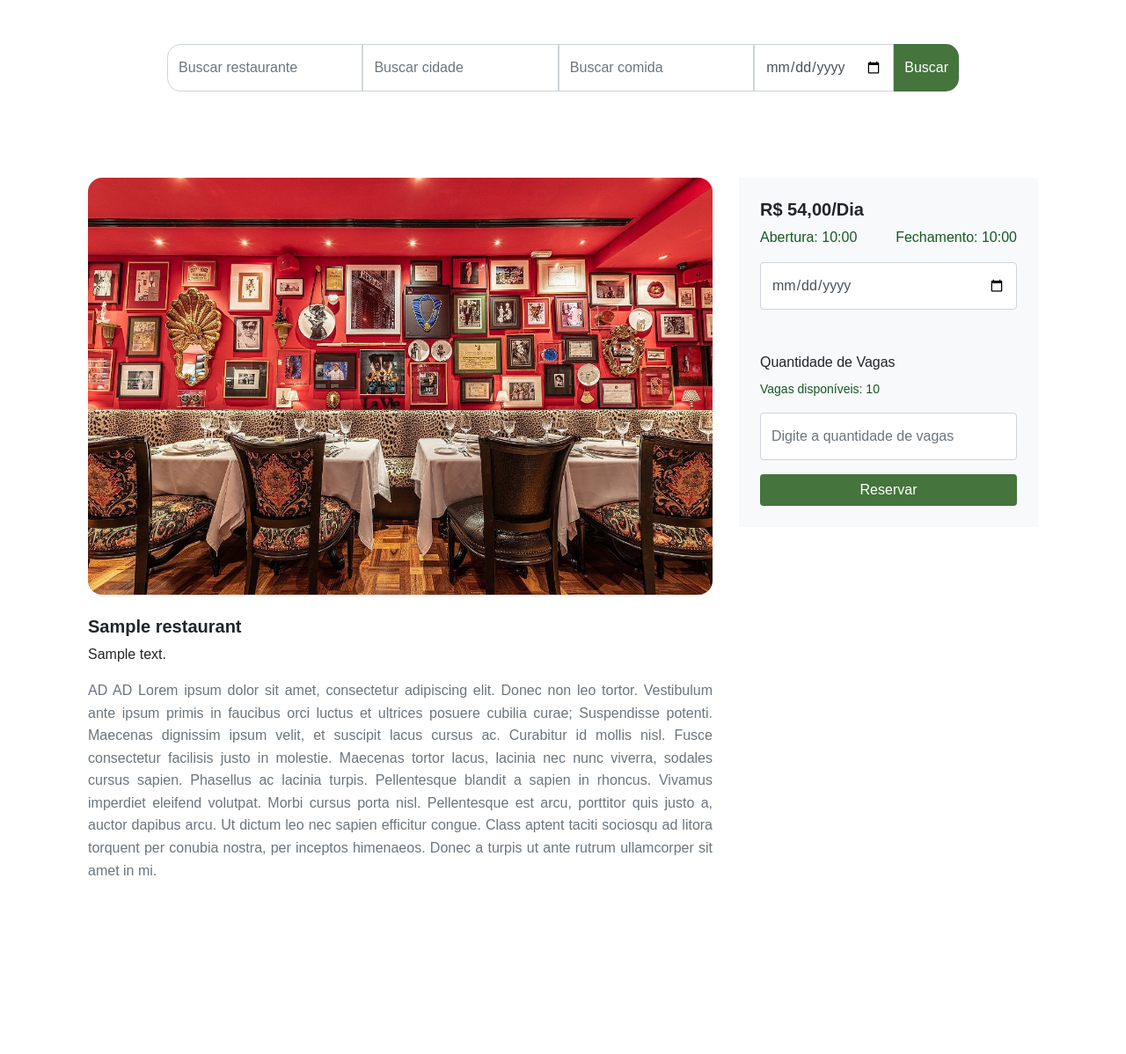
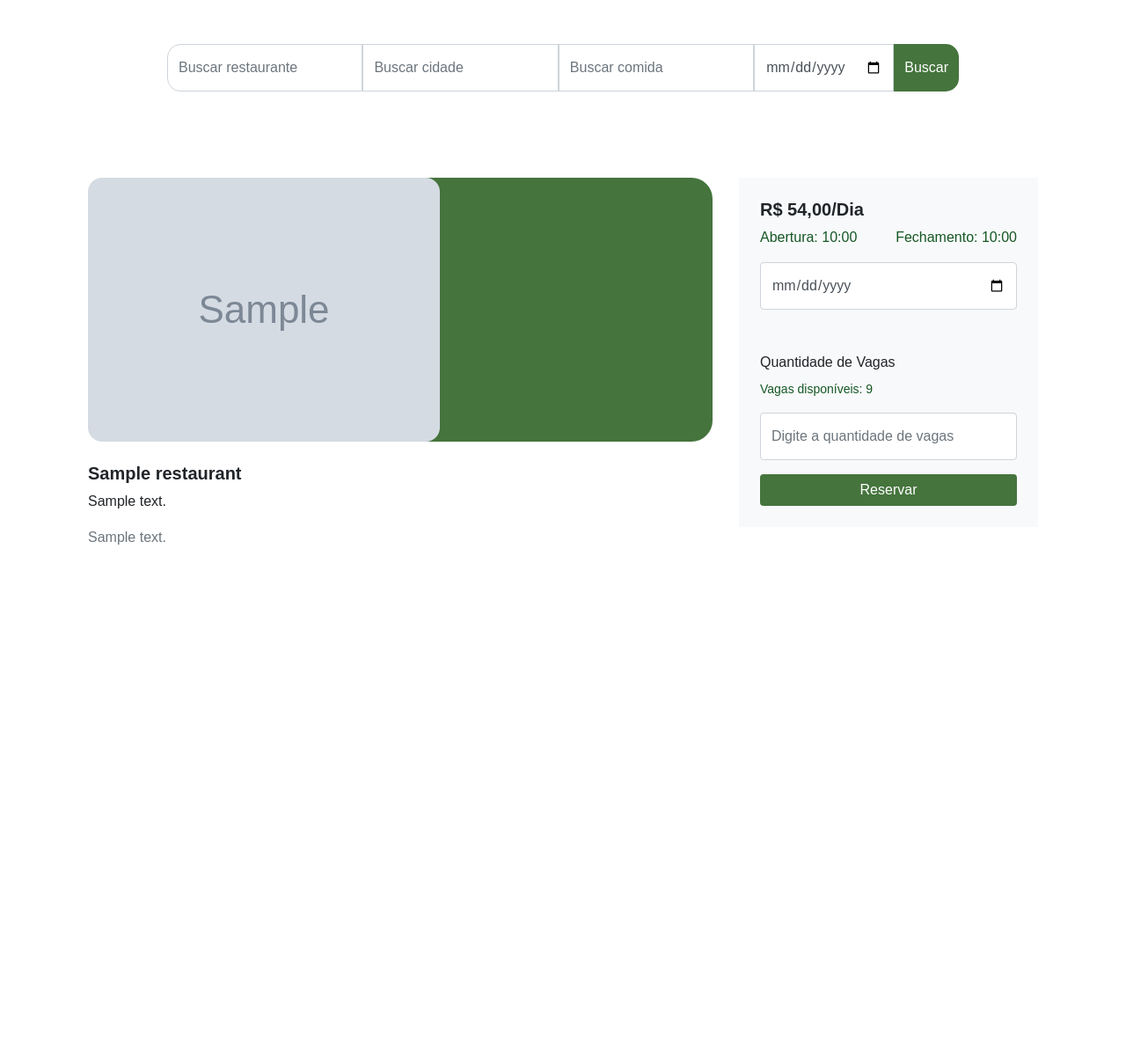
Before and after one commit to Thiago1803/EventosRestaurantesDjango, a Django app: page /vagas/ver_vagas/1/ in a window 1280 px wide. Shown: the whole page at 88% size. After the commit the page ends 619 px from the top, so only its background shows below. Run offline with Django 5.2, Linux system fonts and the light colour scheme; tables that the repository leaves empty hold one stand-in row (values such as "Sample post"); grey boxes marked "Sample" are stand-in pictures; parts of the project's set-up code (start-up, migrations or seed data) failed here and were passed over; some libraries are stand-ins or nearby versions.

Commit message:
commit11 - inserindo campo description, arrumando exibicao de valores da reserva e consertando tratamento para buscar sem nada de parametro

```diff
--- a/reservations/views.py
+++ b/reservations/views.py
@@ -1,4 +1,4 @@
-from django.shortcuts import render
+from django.shortcuts import render, redirect
 from django.http import HttpResponse
 from restaurants.models import Restaurants
 from reservations.models import Reservations
@@ -47,7 +47,6 @@ def reservar_vaga(request, restaurante_id):
 
     # ve se o usuário nao está logado
     if not request.user.is_authenticated:
-        messages.error(request, "Você precisa estar logado para fazer uma reserva.")
         return render(request, 'login.html')  # Redireciona para a página de login
 
 
@@ -74,8 +73,9 @@ def reservar_vaga(request, restaurante_id):
         number_reservations=number_reservations,
         date_reservation=date_reservation
     )
-    messages.success(request, "Reserva feita com sucesso!")
-    return render(request, 'index.html')
+
+    #redirect retorna para uma rota, enquanto render apenas renderiza o html
+    return redirect('/')
 
 
 
--- a/restaurants/admin.py
+++ b/restaurants/admin.py
@@ -4,7 +4,7 @@ from .models import Restaurants, Food, Category
 
 @admin.register(Restaurants) # aqui faz aparecer o menuzinho de restaurantes la no ambiete admin
 class RestaurantAdmin(admin.ModelAdmin):
-    list_display = ('image', 'name', 'address', 'city', 'phone', 'display_foods', 'display_categories')
+    list_display = ('name', 'address', 'city', 'phone', 'display_foods', 'display_categories', 'image',)
     list_display_links = ('name',)
     search_fields = ('name', 'city',)
     filter_horizontal = ('menu', 'category', )
--- a/restaurants/models.py
+++ b/restaurants/models.py
@@ -50,6 +50,7 @@ class Restaurants(models.Model):
     phone = models.CharField(max_length=15, null=True, blank=True, verbose_name="Telefone")
     email = models.CharField(max_length=100, null=True, blank=True, verbose_name="Email")
     city = models.CharField(max_length=150, null=False, blank=False, verbose_name="Cidade", default="null")
+    description = models.TextField(null=True, blank=True, verbose_name="Descrição")
 
     menu = models.ManyToManyField(Food, related_name='restaurants', verbose_name="Comida")
     category = models.ManyToManyField(Category, related_name='restaurants', verbose_name="Categoria")
--- a/templates/components/vacancy_details.html
+++ b/templates/components/vacancy_details.html
@@ -6,8 +6,11 @@
         <div class="col-md-8">
             <div class="vacancy_details_img position-relative mb-4">
                 <!-- Imagem Principal -->
-                <img src="{% static 'img/restaurante_example.png' %}" alt="Imagem do card" class="img-fluid"
-                    style="height: auto;" />
+                {% if restaurante.image %}
+                    <img src="{{ restaurante.image.url }}" alt="{{ restaurante.name }}" class="img-fluid" style="height: auto;">
+                {% else %}
+                    <img src="{% static 'img/restaurante_example.png' %}" alt="Imagem do card" class="img-fluid" style="height: auto;">
+                {% endif %}
             </div>
 
             <div class="content">
@@ -17,15 +20,11 @@
 
                 <!-- Descrição -->
                 <p class="vacancy_details_description card-text text-muted">
-                    AD AD Lorem ipsum dolor sit amet, consectetur adipiscing elit. Donec non leo tortor. Vestibulum ante
-                    ipsum primis in faucibus orci luctus et ultrices posuere cubilia curae; Suspendisse potenti.
-                    Maecenas dignissim ipsum velit, et suscipit lacus cursus ac. Curabitur id mollis nisl. Fusce
-                    consectetur facilisis justo in molestie. Maecenas tortor lacus, lacinia nec nunc viverra, sodales
-                    cursus sapien. Phasellus ac lacinia turpis. Pellentesque blandit a sapien in rhoncus. Vivamus
-                    imperdiet eleifend volutpat. Morbi cursus porta nisl. Pellentesque est arcu, porttitor quis justo a,
-                    auctor dapibus arcu. Ut dictum leo nec sapien efficitur congue. Class aptent taciti sociosqu ad
-                    litora torquent per conubia nostra, per inceptos himenaeos. Donec a turpis ut ante rutrum
-                    ullamcorper sit amet in mi.
+                    {% if restaurante.description %}
+                        {{restaurante.description}}
+                    {% else %}
+                        --
+                    {% endif %}
                 </p>
 
             </div>
@@ -52,9 +51,9 @@
                     <div class="mt-5">
                         <!-- Campo para quantidade de vagas -->
                         <label for="vagas" class="form-label">Quantidade de Vagas</label>
-                        <p class="vacancy_total fs-6">Vagas disponíveis: {{10}}</p>
+                        <p class="vacancy_total fs-6">Vagas disponíveis: {{vagas_disponiveis}}</p>
 
-                        <input type="number" class="form-control" id="number_reservations" name="number_reservations" min="1" max="{10 }"
+                        <input type="number" class="form-control" id="number_reservations" name="number_reservations" min="1" max="{{vagas_disponiveis}}"
                             placeholder="Digite a quantidade de vagas" required />
                     </div>
 
--- a/templates/static/js/form-handler.js
+++ b/templates/static/js/form-handler.js
@@ -9,11 +9,8 @@ document.querySelector("form").addEventListener("submit", function(event) {
         }
     });
 
-    if (!hasValue) {
-        event.preventDefault();
-        return;
-    }
+    event.preventDefault();
 
-    event.preventDefault();
-    window.location.href = `?${params.toString()}`;
+    if (hasValue) window.location.href = `?${params.toString()}`;
+    else window.location.href = `/`;
 });
```
Also changed, not shown: restaurants/migrations/0006_restaurants_description.py (added).
